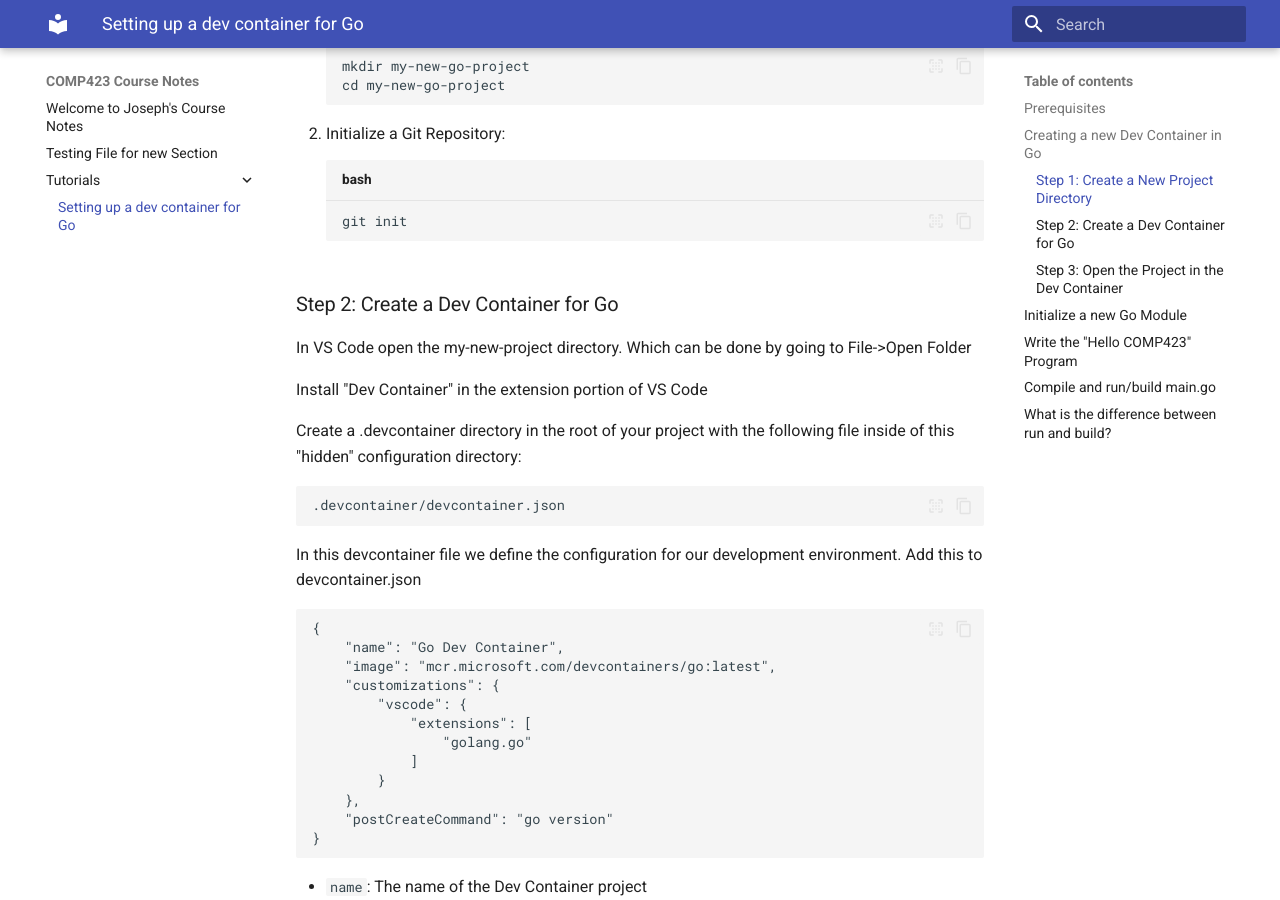
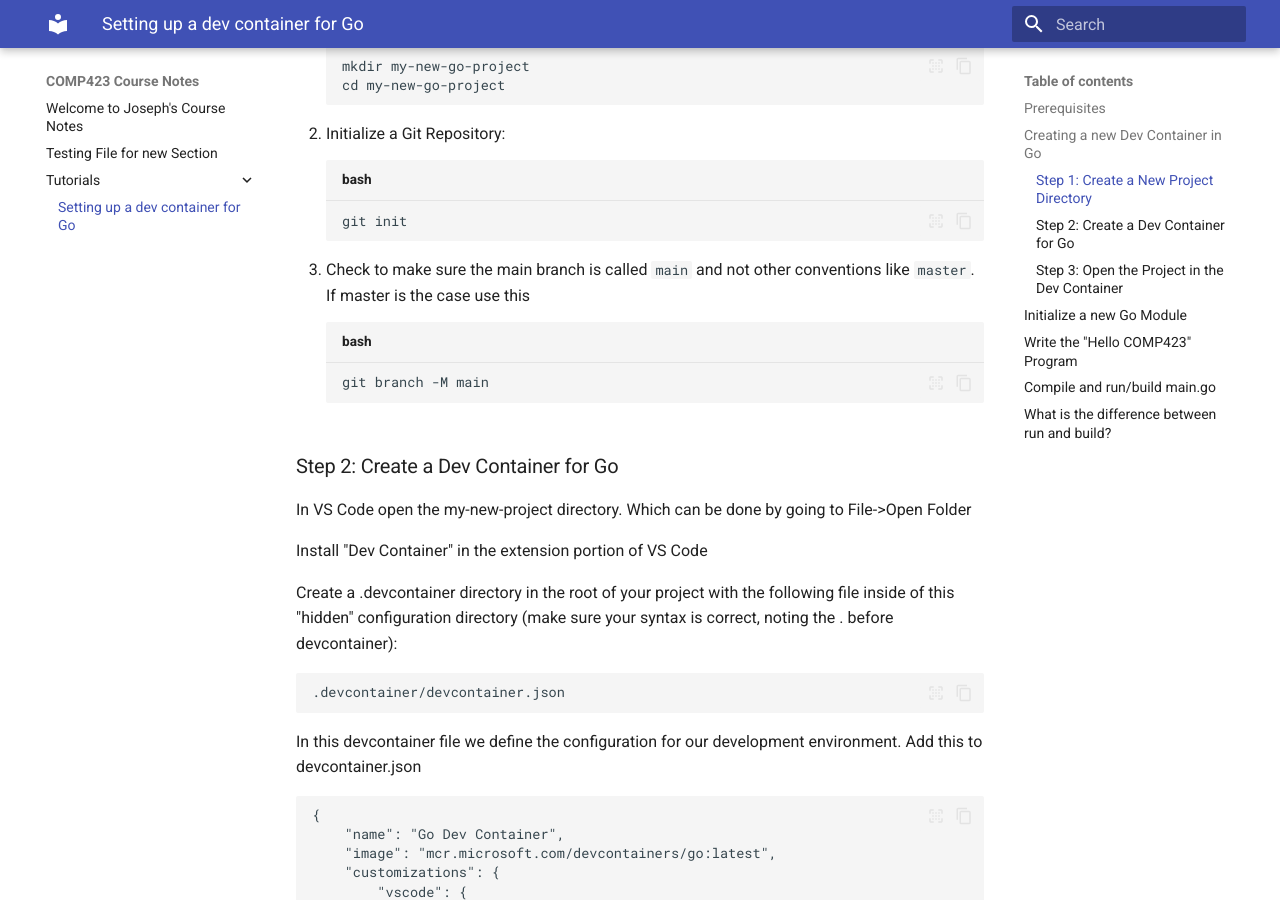
Before and after one commit to jhphamunc/comp423-course-notes, an MkDocs documentation site: the page built from docs/tutorials/go-setup.md, in a window 1280 px wide and 900 px high, scrolled down 635 px. Built offline with MkDocs 1.6.1 and Material for MkDocs 9.7.7, drawn with Linux system fonts in a browser that asks for light colours.

Commit message:
added a note about if the main branch is called master

````diff
--- a/docs/tutorials/go-setup.md
+++ b/docs/tutorials/go-setup.md
@@ -25,13 +25,18 @@
     git init
     ```
 
+3. Check to make sure the main branch is called  ```main``` and not other conventions like ```master```. If master is the case use this
+```title="bash"
+git branch -M main
+```
+
 ### Step 2: Create a Dev Container for Go
 
 In VS Code open the my-new-project directory. Which can be done by going to File->Open Folder
 
 Install "Dev Container" in the extension portion of VS Code
 
-Create a .devcontainer directory in the root of your project with the following file inside of this "hidden" configuration directory:
+Create a .devcontainer directory in the root of your project with the following file inside of this "hidden" configuration directory (make sure your syntax is correct, noting the . before devcontainer):
     ```
     .devcontainer/devcontainer.json
     ```
````
